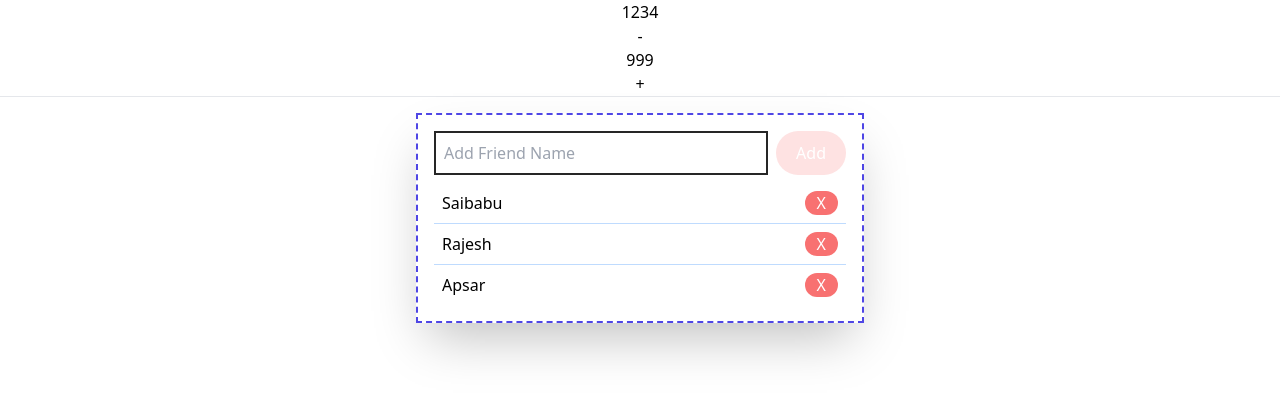
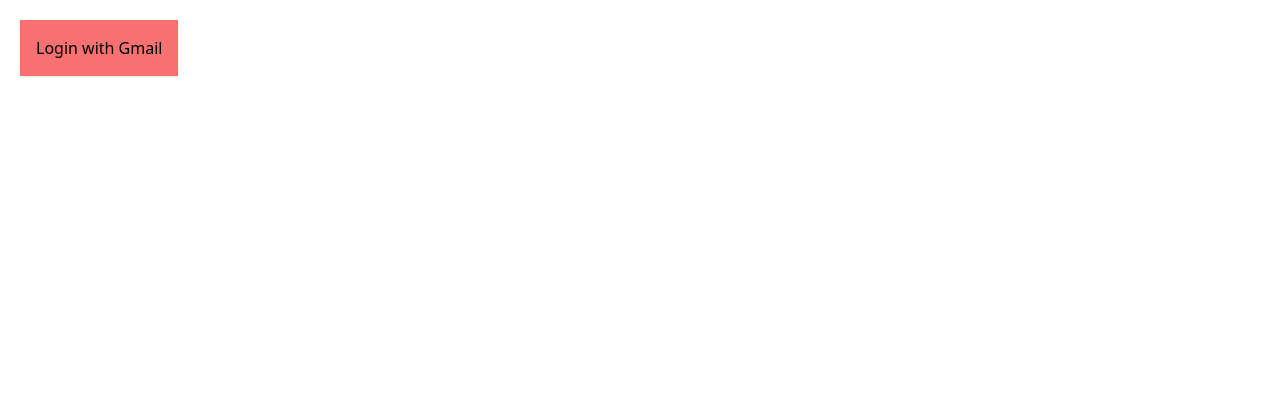
Before and after one commit to zakeer/events-app, a React (Create React App) app: page / in a window 1280 px wide. Shown: the top 396 px of the page. Built offline with nearby package versions, Linux system fonts and the light colour scheme.

Commit message:
firebase added

```diff
--- a/package.json
+++ b/package.json
@@ -6,6 +6,7 @@
     "@testing-library/jest-dom": "^5.16.5",
     "@testing-library/react": "12.1.5",
     "@testing-library/user-event": "12.1.5",
+    "firebase": "^9.15.0",
     "react": "16.13.1",
     "react-dom": "16.13.1",
     "react-redux": "^7.2.1",
--- a/src/App.js
+++ b/src/App.js
@@ -1,18 +1,23 @@
 import React from 'react';
 import './App.css';
 import MyCounterApp, { SOME_DATA as counterData } from './apps/counter/CounterApp';
+import EventApp from './apps/Events/EventApp';
 import FriendsListApp from './apps/friendsList/FriendsList';
 
 
+// function App() {
+//   return (
+//     <div className="App">
+//       {counterData}
+//       <MyCounterApp />
+//       <hr />
+//       <FriendsListApp />
+//     </div>
+//   );
+// }
+
 function App() {
-  return (
-    <div className="App">
-      {counterData}
-      <MyCounterApp />
-      <hr />
-      <FriendsListApp />
-    </div>
-  );
+  return <EventApp />
 }
 
 export default App;
--- /dev/null
+++ b/src/apps/Events/EventApp.jsx
@@ -0,0 +1,24 @@
+import { GoogleAuthProvider, signInWithPopup } from 'firebase/auth';
+import React from 'react';
+import { useState } from 'react';
+import { firebaseAuth } from './firebase.config';
+
+function EventApp() {
+    const [user, setUser] = useState(null);
+    const handleGoogleLogin = () => {
+        const provider = new GoogleAuthProvider();
+        signInWithPopup(firebaseAuth, provider)
+            .then(success => {
+                console.log(":: SIGN IN SUCCESS ::", success);
+                setUser(success.user);
+            })
+            .catch(error => console.log(":: SIGN IN ERROR :::", error))
+    }
+
+    return <div className='p-5'>
+        {user ? <h2>Welcome {user.displayName}</h2> : <button className='bg-red-400 shadow p-4' onClick={handleGoogleLogin}>Login with Gmail</button>}
+
+    </div>
+}
+
+export default EventApp;
--- /dev/null
+++ b/src/apps/Events/firebase.config.js
@@ -0,0 +1,20 @@
+// Import the functions you need from the SDKs you need
+import { initializeApp } from "firebase/app";
+// TODO: Add SDKs for Firebase products that you want to use
+// https://firebase.google.com/docs/web/setup#available-libraries
+
+import { getAuth } from 'firebase/auth'
+
+// Your web app's Firebase configuration
+const firebaseConfig = {
+  apiKey: "AIzaSyAH-Ac4WUTMEi4y057yJ_Dp1iFnlQH7iwM",
+  authDomain: "events-app-c7973.firebaseapp.com",
+  projectId: "events-app-c7973",
+  storageBucket: "events-app-c7973.appspot.com",
+  messagingSenderId: "104122427838",
+  appId: "1:104122427838:web:e003d9c72b060c4704b1ef"
+};
+
+// Initialize Firebase
+export const firebaseApp = initializeApp(firebaseConfig);
+export const firebaseAuth = getAuth(firebaseApp);
```
Also changed, not shown: 1 other file (tests, documents, lock files or other folders).
